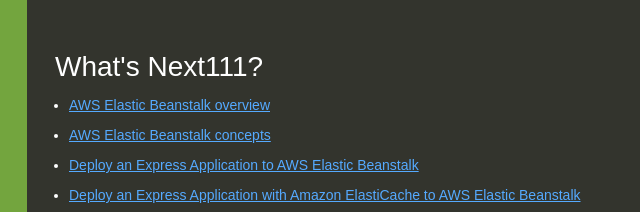
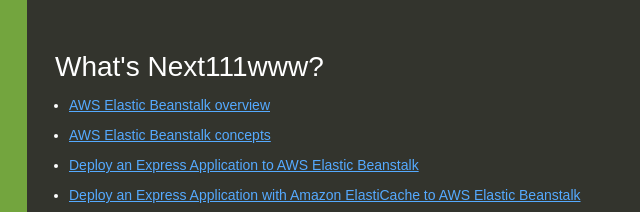
Before and after one commit to rajeev159/node-js-app, a website: page index.html in a window 1280 px wide. Shown: the top 212 px of the page, 613-1253 px from the left. Drawn offline with Linux system fonts and the light colour scheme.

Commit message:
run check

```diff
--- a/index.html
+++ b/index.html
@@ -78,7 +78,7 @@
       <p>Your first AWS Elastic Beanstalk Node.js application is now running on your own dedicated environment in the AWS Cloud</p>
     </div>
     <div class="linksColumn">
-      <h2>What's Next111?</h2>
+      <h2>What's Next111www?</h2>
       <ul>
         <li><a href="http://docs.aws.amazon.com/elasticbeanstalk/latest/dg/Welcome.html">AWS Elastic Beanstalk overview</a></li>
         <li><a href="http://docs.aws.amazon.com/elasticbeanstalk/latest/dg/concepts.html">AWS Elastic Beanstalk concepts</a></li>
```
